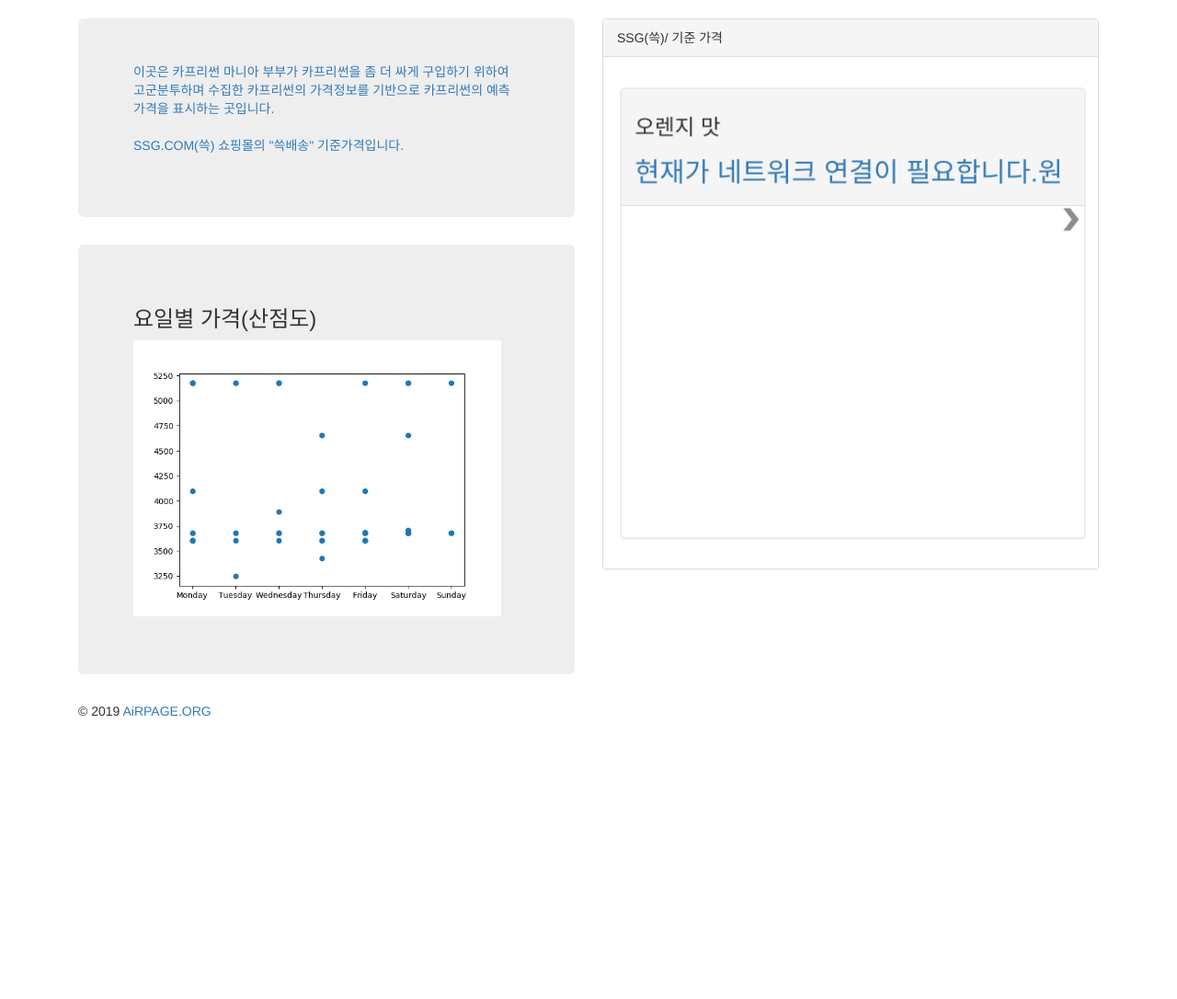
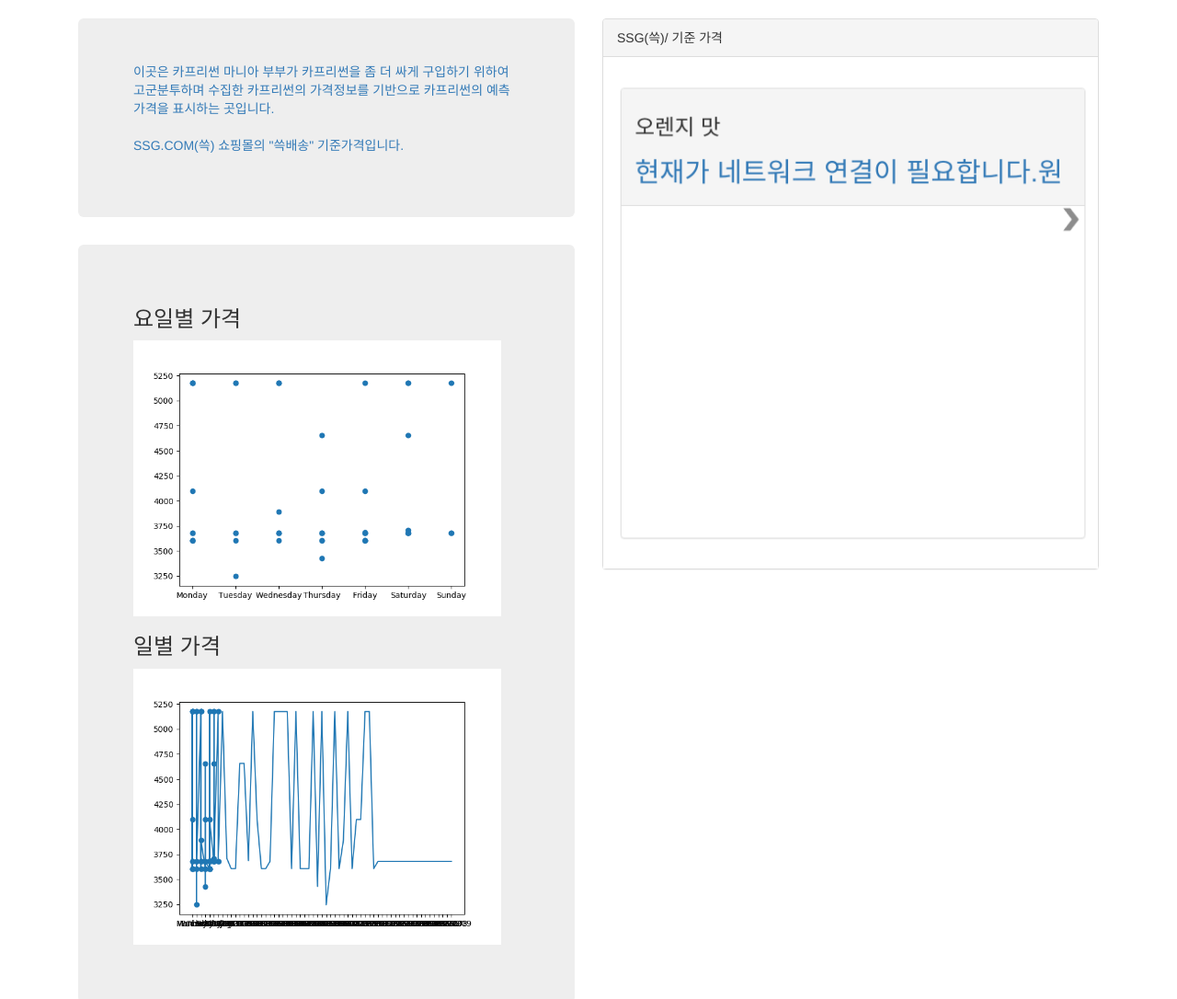
Before and after one commit to gunman97/caprisun_home, a plain HTML site: page index.html in a window 1280 px wide. Shown: the top 1086 px of the page at 92% size. Before the commit the page ends 803 px from the top, so only its background shows below. Drawn offline with Linux system fonts and the light colour scheme; no server answers.

Commit message:
일별 가격 추가

```diff
--- a/index.html
+++ b/index.html
@@ -66,8 +66,10 @@
         <div class="fb-like" data-href="https://facebook.com/AIRPAGE.ORG/" data-layout="standard" data-action="like" data-size="small" data-show-faces="true" data-share="false" data-width="150px"></div>
       </div>
       <div class="jumbotron">
-	<h3>요일별 가격(산점도)</h3>
+	<h3>요일별 가격</h3>
 	<p><img src="./chartimage/data.png" width="400px" border="0"></p>
+	<h3>일별 가격</h3>
+	<p><img src="./chartimage/data2.png" width="400px" border="0"></p>
       </div>
     </div>
     <div class="col-lg-6">
```
